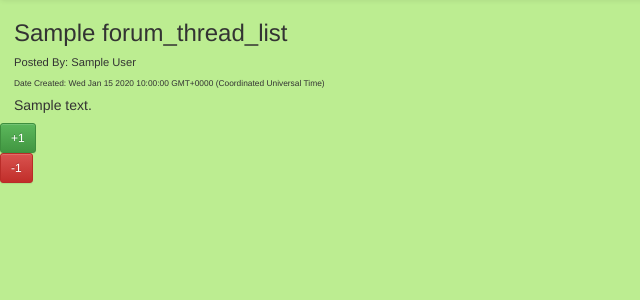
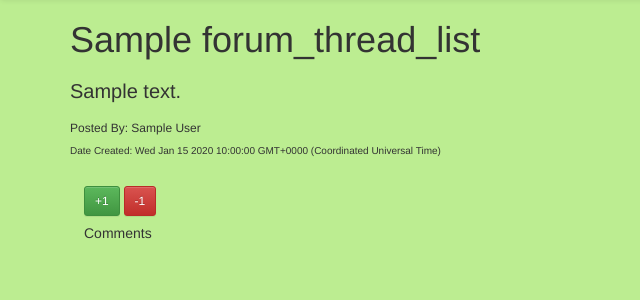
Before and after one commit to edwinc91/The-Forum, a Node server app: page /threads/600000000000000000000001 in a window 1280 px wide. Shown: the part 52-352 px from the top of the page, without its empty margins (0-640 px from the left). Run offline with Node 20, Linux system fonts and the light colour scheme; tables that the repository leaves empty hold one stand-in row (values such as "Sample post"); some libraries are stand-ins or nearby versions.

Commit message:
did some more css to make the thread page look better

```diff
--- a/public/styles.css
+++ b/public/styles.css
@@ -17,7 +17,8 @@ body {
 }
 
 #specificthread {
-  margin-left: 1em;
+  margin-left: 5em;
+  margin-right: 5em;
 }
 
 .thread {
@@ -48,26 +49,56 @@ body {
   color: white;
 }
 
-.threadTitle {
-  font-size: 1.2em;
-}
+/*.threadTitle {
+  font-size: 30px;
+}*/
 
 .threadAuthor {
-  font-size: 0.8em;
+  font-size: 12px;
 }
 
 .threadDate {
-  font-size: 0.6em;
+  font-size: 10px;
 }
 
 .threadBody {
-  font-size: 1em;
+  font-size: 20px;
 }
 
 .commentButton {
   margin: 1em;
 }
 
-.comments {
+/*.comments {
   margin-left: 1em;
+}*/
+
+.commentHeader {
+  font-size: 14px;
 }
+
+.commentBody {
+  font-size: 12px;
+}
+
+.commentAuthor {
+  font-size: 10px;
+}
+
+#commentSection {
+  margin-left: 6em;
+  margin-right: 6em;
+}
+
+form#likes {
+  display: inline-block;
+}
+
+.firstButton {
+  margin-left: 6em;
+}
+
+textarea.comments {
+  width: 550px;
+  height: 120px;
+}
--- a/server.js
+++ b/server.js
@@ -132,6 +132,7 @@ server.patch('/threads/:id/edit', function (req, res) {
 });
 
 server.patch('/threads/:id/like', function (req, res) {
+  console.log(req.body)
   console.log(req.body.thread);
   var likeChoice = {$inc: { likeCount: req.body.thread.likeCount } };
   Thread.findByIdAndUpdate(req.params.id, likeChoice, function (err, updatedThreadLikeCount) {
--- a/views/showthread.ejs
+++ b/views/showthread.ejs
@@ -46,14 +46,24 @@
 </nav>
 
 <div id="specificthread">
-  <h3 class"threadTitle"><%= thread.title %></h3>
-  <h4 class="threadAuthor">Posted By: <%= thread.author %></h4>
-  <h5 class="threadDate">Date Created: <%= thread.date %></h5>
-  <h6 class="threadBody"><%= thread.body %></h6>
+  <h1 class"threadTitle"><%= thread.title %></h1>
+  <h2 class="threadBody"><%= thread.body %></h2>
+  <h3 class="threadAuthor">Posted By: <%= thread.author %></h3>
+  <h4 class="threadDate">Date Created: <%= thread.date %></h4>
+  <br/>
+</div>
+  <form id="likes" class="firstButton" action="/threads/<%= thread._id %>/like?_method=PATCH" method="post">
+    <input type="submit" name="thread[likeCount]" value="+1" placeholder="+1" class="btn btn-success btn-sm">
+  </form>
+  <form id="likes" action="/threads/<%= thread._id %>/dislike?_method=PATCH" method="post">
+    <input type="submit" name="thread[likeCount]" value="-1" placeholder="-1" class="btn btn-danger btn-sm">
+  </form>
+<div id="commentSection">
   <% if (thread.comments) { %>
+    <h4 class="commentHeader"> Comments </h4>
       <% for (var i = 0; i < thread.comments.length; i++) { %>
-          <h6><%= thread.comments[i].body %></h6>
-          <h7>Posted By <%= thread.comments[i].author %></h7>
+          <h5 class="commentBody"> -> <%= thread.comments[i].body %></h5>
+          <h6 class="commentAuthor"> Posted by <%= thread.comments[i].author %></h6>
       <% } %>
   <% } else { %>
       <h6>There are currently no comments</h6>
@@ -62,24 +72,16 @@
 <div>
   <% if (currentUser) { %>
   <form action="/threads/<%= thread._id %>/comments?_method=PATCH" method="post">
-    <input class="comments"
-           type="text"
-           name="thread[comments]"
-           placeholder="comment"><br/>
-    <input class="commentButton" type="submit" value="Post Comment">
+    <textarea id="commentSection" class="comments" type="text" name="thread[comments]" placeholder="Write a comment"></textarea>
+         <br/>
+    <input id="commentSection" class="commentButton" type="submit" value="Post Comment">
   </form>
   <% } %>
-  <form action="/threads/<%= thread._id %>/like?_method=PATCH" method="post">
-    <input type="submit" name="thread[likeCount]" value="+1" placeholder="+1" class="btn btn-success btn-sm">
-  </form>
-  <form action="/threads/<%= thread._id %>/dislike?_method=PATCH" method="post">
-    <input type="submit" name="thread[likeCount]" value="-1" placeholder="-1" class="btn btn-danger btn-sm">
-  </form>
   <% if (currentUser == undefined) { %>
   <!-- <a href="/">Back to Homepage</a> -->
   <% } else if (currentUser.username === thread.author) { %>
     <br/>
-  <a class="btn btn-warning buttons" href="/threads/<%= thread._id %>/edit" role="button">Edit this Thread</a>
+    <a class="btn btn-warning buttons firstButton" href="/threads/<%= thread._id %>/edit" role="button">Edit this Thread</a>
     <form action="/threads/<%= thread._id %>?_method=DELETE"
         method="post">
     <button type="submit" class="btn btn-danger buttons">Delete Thread</button>
@@ -92,3 +94,4 @@
     </p>
     </form>
 </div>
+</div>
```
Lines whose indentation alone changed are shown as unchanged.
